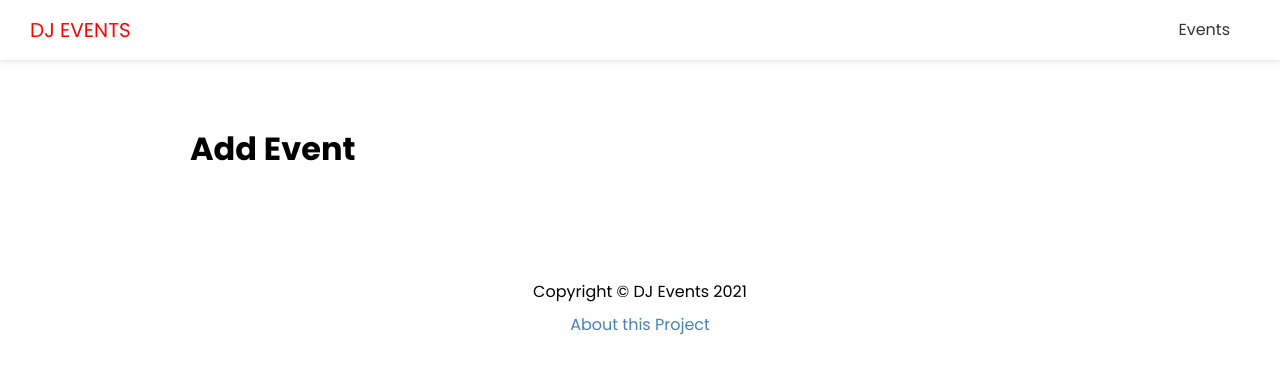
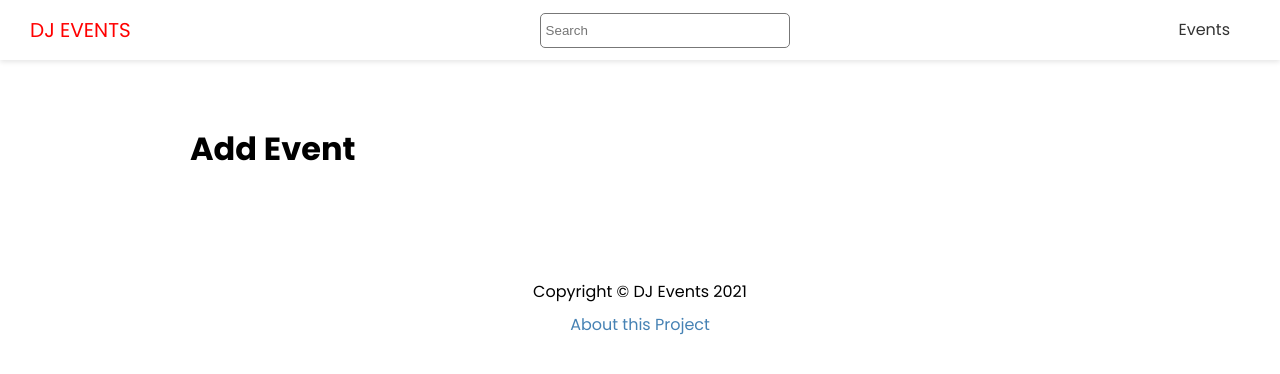
Before and after one commit to AnastasiiaBardyuzha/DJ_Events_next, a Next.js app: page /events/add in a window 1280 px wide. Shown: the top 374 px of the page. Built offline with nearby package versions, Linux system fonts and the light colour scheme.

Commit message:
added Search component

```diff
--- a/components/Header.tsx
+++ b/components/Header.tsx
@@ -1,4 +1,5 @@
 import Link from 'next/link';
+import Search from 'components/Search';
 import styles from '../styles/Header.module.css';
 
 const Header = () => (
@@ -8,6 +9,8 @@ const Header = () => (
           <a>DJ Events</a>
         </Link>
       </div>
+
+      <Search />
 
       <nav>
         <ul>
--- /dev/null
+++ b/components/Search.tsx
@@ -0,0 +1,34 @@
+import { useState, ChangeEventHandler, SyntheticEvent } from 'react';
+import { useRouter } from 'next/router';
+import styles from 'styles/Search.module.css';
+
+const Search = () => {
+  const [term, setTerm] = useState('');
+
+  const router = useRouter();
+
+  const handleChange: ChangeEventHandler<HTMLInputElement> = (event) => {
+    const { value } = event.target;
+    setTerm(value);
+  };
+
+  const handleSubmit = (event: SyntheticEvent) => {
+    event.preventDefault();
+    router.push(`/events/search?term=${term}`);
+    setTerm('');
+  };
+
+  return (
+    <div className={styles.search}>
+      <form onSubmit={handleSubmit}>
+        <input
+          type="text"
+          placeholder="Search"
+          onChange={handleChange}
+        />
+      </form>
+    </div>
+  );
+};
+
+export default Search;
--- /dev/null
+++ b/styles/Search.module.css
@@ -0,0 +1,7 @@
+.search input {
+  width: 250px;
+  height: 35px;
+  padding: 5px;
+  border: 1px #777 solid;
+  border-radius: 5px;
+}
```
Also changed, not shown: pages/events/[slug].tsx (+8 -8 lines), pages/events/search.tsx (+8 -8 lines).
